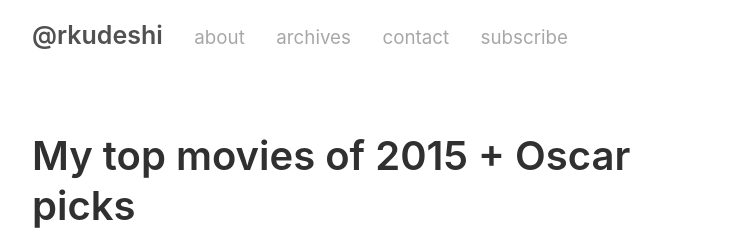
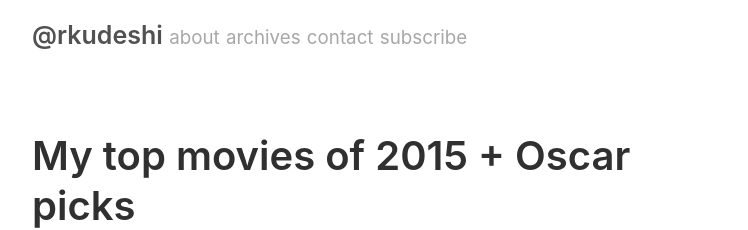
Before and after one commit to rkudeshi/rkudeshi.github.io, a Jekyll site: the page built from index.html, in a window 1280 px wide. Shown: the top 230 px of the page, without its empty margins (258-1006 px from the left). Built offline with Jekyll 4.4.1, drawn with Linux system fonts in a browser that asks for light colours; the list of posts is cut into pages by our own code.

Commit message:
Update header-menu

```diff
--- a/_layouts/default.html
+++ b/_layouts/default.html
@@ -17,7 +17,7 @@
           <!-- add list of pages in header -->
           <span class="header-menu">
           {% for page in site.pages_list %}
-          &nbsp;&nbsp;&nbsp;
+          <!-- &nbsp;&nbsp;&nbsp; -->
           <small><a href="{{ site.baseurl }}{{ page[1]  }}">{{ page[0] }}</a></small>
           {% endfor %}
           </span>
```
